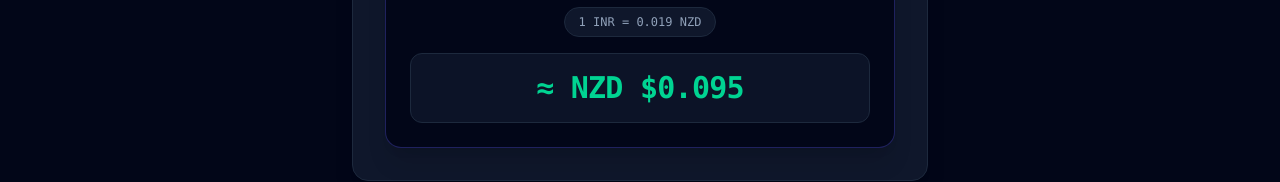
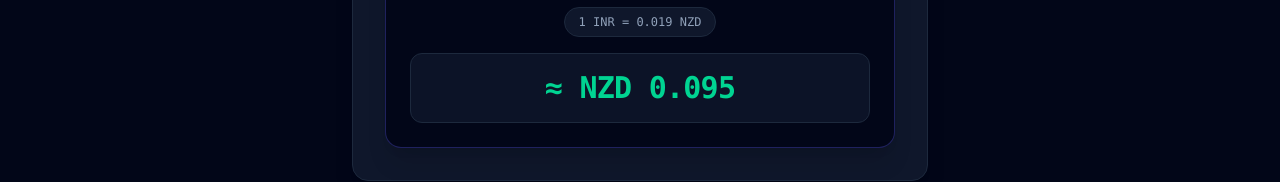
Before and after one commit to mohdriyaan/relocation-budget, a React (Vite) app in the folder client/: page /calculator in a window 1280 px wide. Both pictures are taken after typing "5" into the empty fields and a click on the button "Calculate". Shown: the part 649-831 px from the top of the page. Built offline with nearby package versions, Linux system fonts and the light colour scheme.

Commit message:
fix: correct calculator result assignment

```diff
--- a/client/src/components/CalculatorSummary.jsx
+++ b/client/src/components/CalculatorSummary.jsx
@@ -19,7 +19,7 @@ const CalculatorSummary = ({ originCurrency, destinationCurrency, savings, resul
 
       <div className="bg-slate-900/80 rounded-xl p-4 border border-slate-800">
         <p className="text-2xl sm:text-3xl font-extrabold text-emerald-400 font-mono tracking-tight">
-          ≈ {destinationCurrency} ${result}
+          ≈ {destinationCurrency} {result}
         </p>
       </div>
     </div>
--- a/client/src/pages/Calculator.jsx
+++ b/client/src/pages/Calculator.jsx
@@ -100,7 +100,7 @@ const Calculator = () => {
     }
 
     if (formData.originCurrency === "INR" && formData.destinationCurrency === "NZD") {
-      return calculateSavings(formData.savings, exchangeRate)
+      return calculateSavings(amount, exchangeRate)
     }
 
     return null
@@ -117,13 +117,13 @@ const Calculator = () => {
 
     const convertedAmount = convertAmount()
 
-    if(convertAmount===null){
+    if(convertedAmount===null){
       setResult(null)
       setShowSummary(false)
       return;
     }
 
-    setResult(convertAmount)
+    setResult(convertedAmount)
     setShowSummary(true)
   }
 
```
